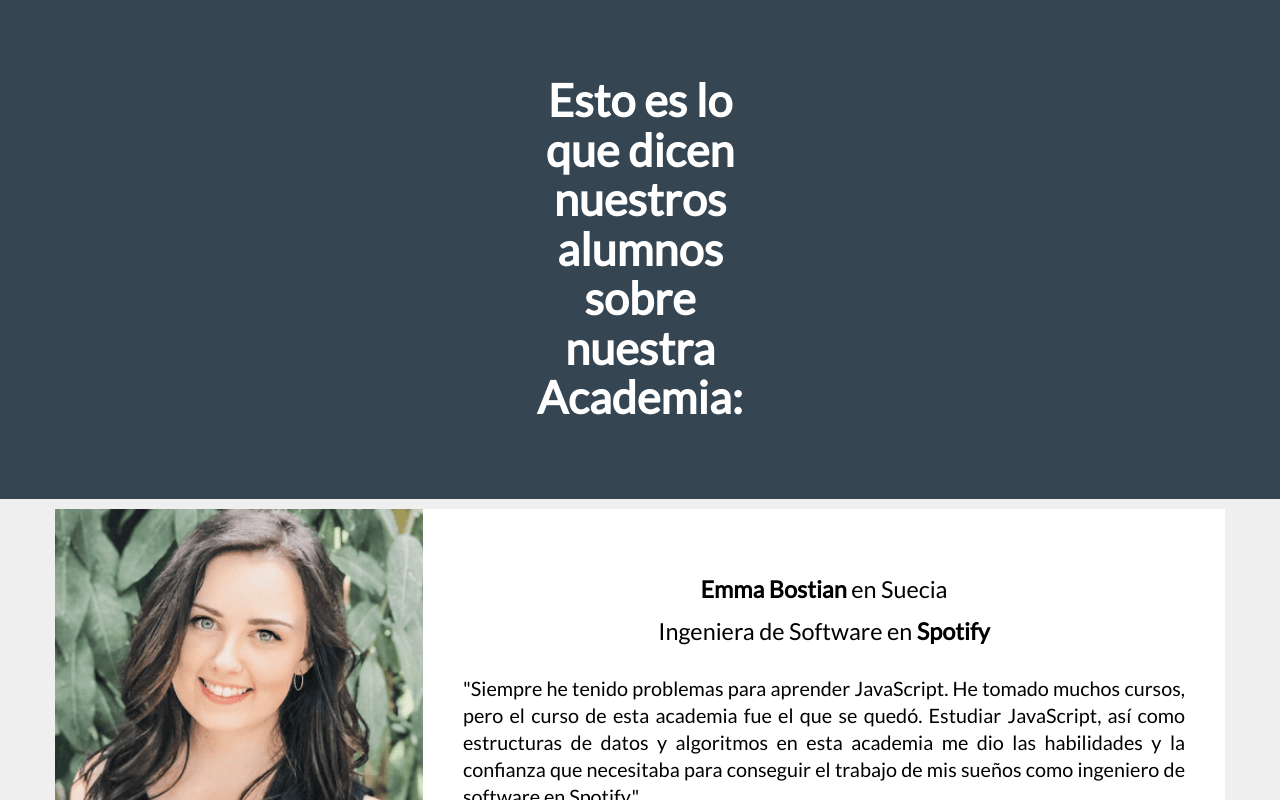
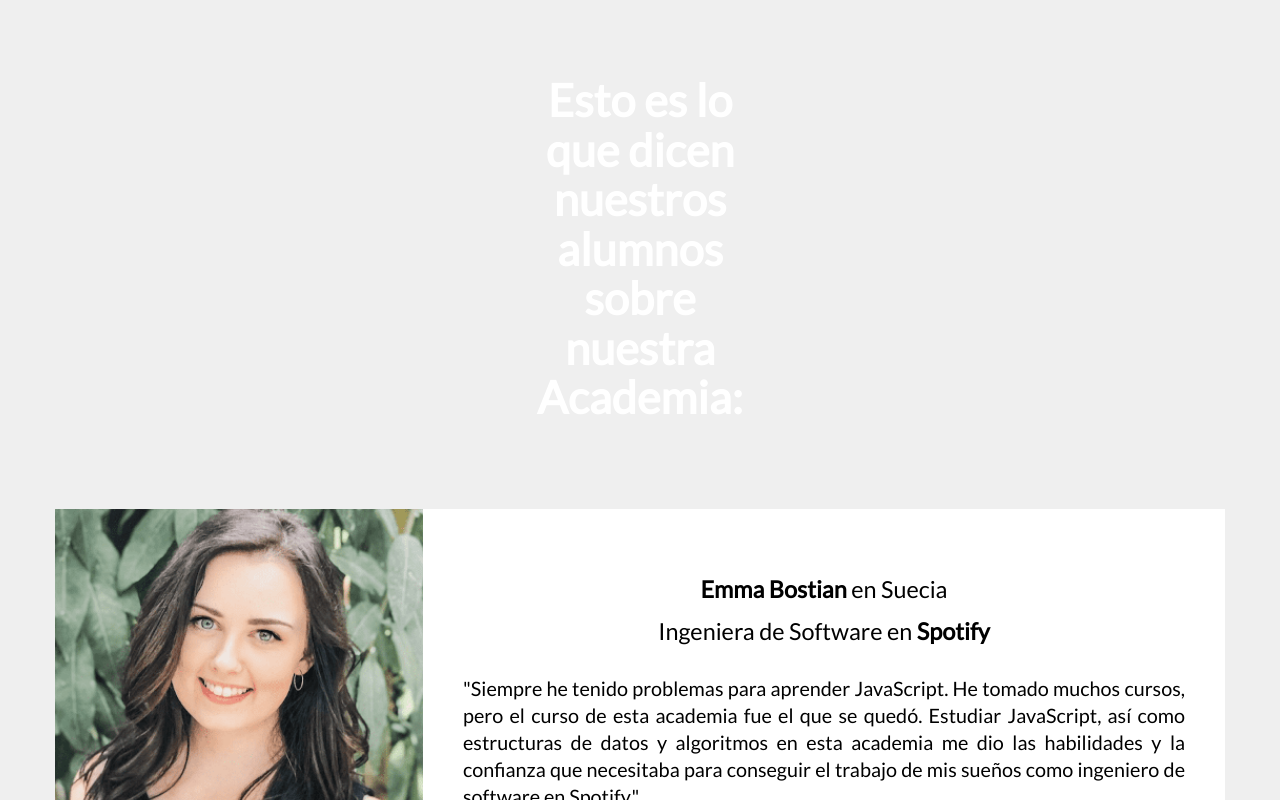
Before and after one commit to MaximoMartinez6294/testimonios-randoms, a React (Create React App) app: page / in a window 1280 px wide. Shown: the top 800 px of the page. Built offline with nearby package versions, Linux system fonts and the light colour scheme.

Commit message:
Update App.css

```diff
--- a/src/App.css
+++ b/src/App.css
@@ -4,7 +4,7 @@
 }
 
 header {
-  background-color: #364552;
+  background-color: #beige;
   color: white;
   padding: 2rem 37rem;
   min-height: 9vh;
```
